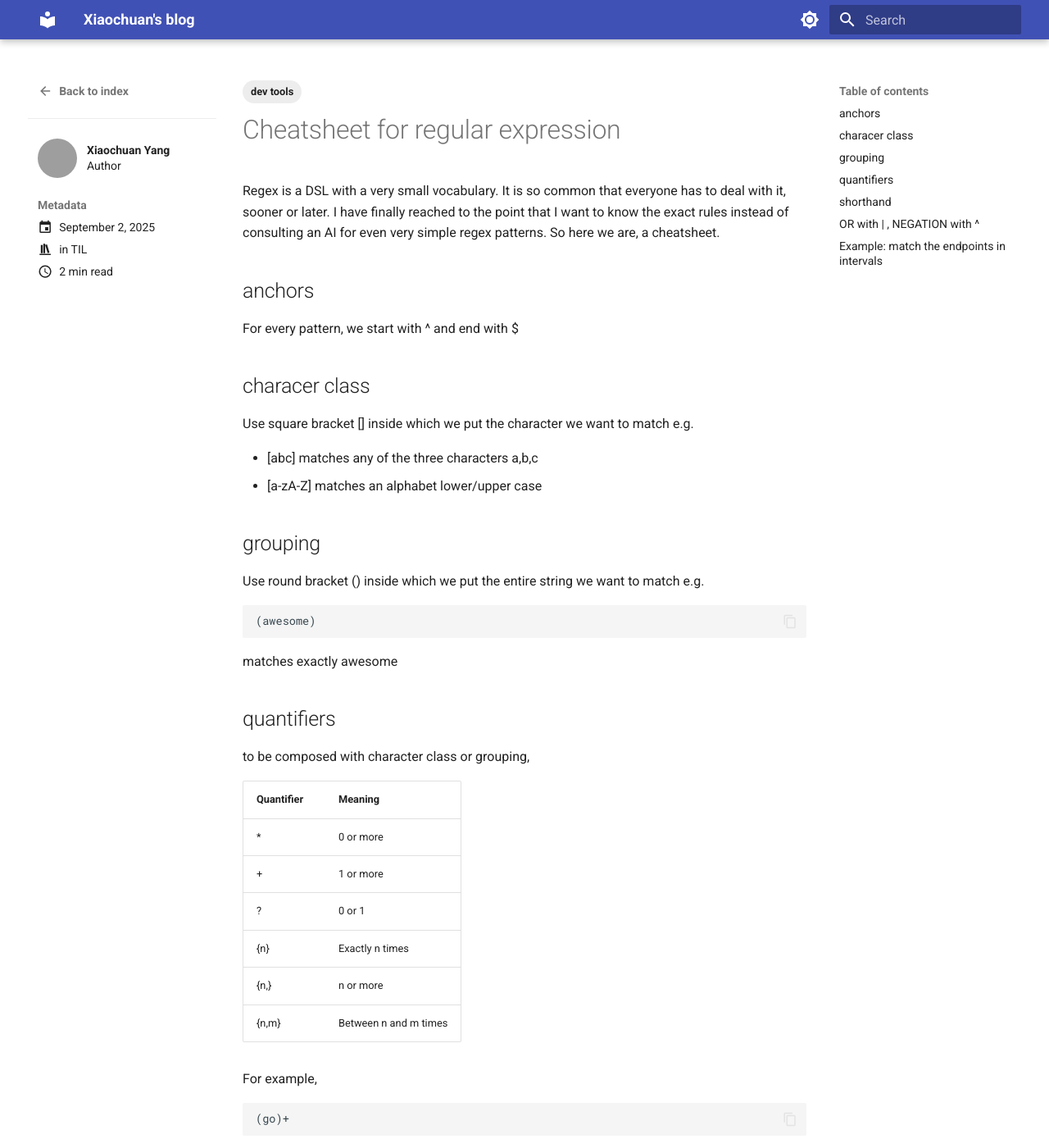
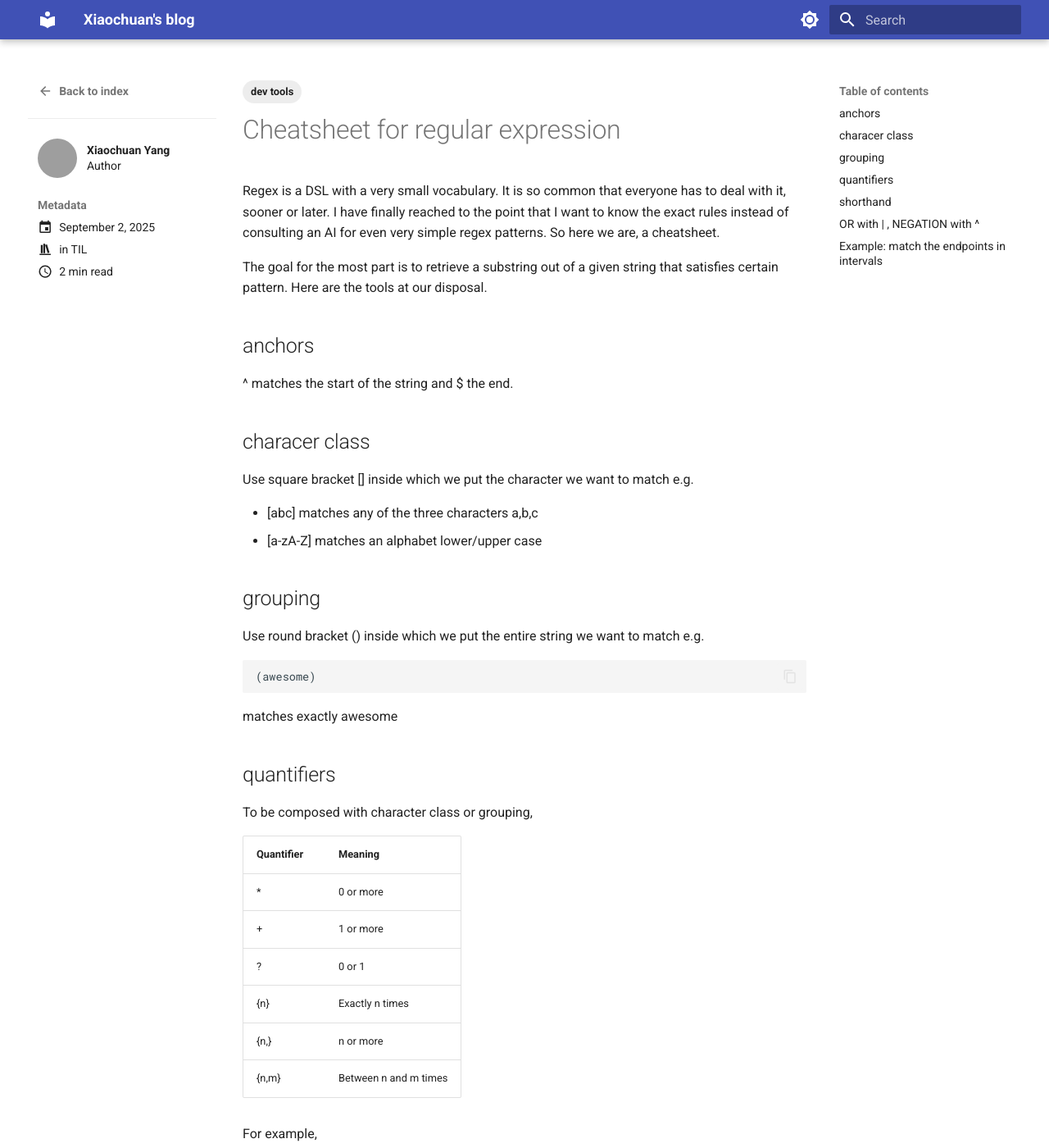
Before and after one commit to xiaochuany/blog, an MkDocs documentation site: the page built from docs/posts/drafts/2025-09-02-regex.md, in a window 1280 px wide and 1400 px high. Shown: the whole window at 82% size. Built offline with MkDocs 1.6.1 and Material for MkDocs 9.7.7, drawn with Linux system fonts in a browser that asks for light colours; some of the changed text lies outside the part shown; grey boxes are pictures that could not be loaded.

Commit message:
update regex post

````diff
--- a/docs/posts/drafts/2025-09-02-regex.md
+++ b/docs/posts/drafts/2025-09-02-regex.md
@@ -8,12 +8,15 @@ authors: [xy]
 
 # Cheatsheet for regular expression
 
+<!-- more -->
+
 Regex is a DSL with a very small vocabulary. It is so common that everyone has to deal with it, sooner or later. I have finally reached to the point that I want to know the exact rules instead of consulting an AI for even very simple regex patterns. So here we are, a cheatsheet.
 
+The goal for the most part is to retrieve a substring out of a given string that satisfies certain pattern. Here are the tools at our disposal.
 
 ## anchors
 
-For every pattern, we start with ^ and end with $
+^ matches the start of the string and $ the end.
 
 ## characer class
 
@@ -33,7 +36,7 @@ matches exactly awesome
 
 ## quantifiers
 
-to be composed with character class or grouping,
+To be composed with character class or grouping,
 
 
 | Quantifier | Meaning                |
@@ -55,7 +58,7 @@ For example,
 
 ## escape with \
 
-quantifiers and backets are special characters that we may want to match too. to do this use backslash to escape like so
+Quantifiers and backets are special characters that we may want to match too. to do this use backslash to escape like so
 
 ```
 \([0-9]?
````
